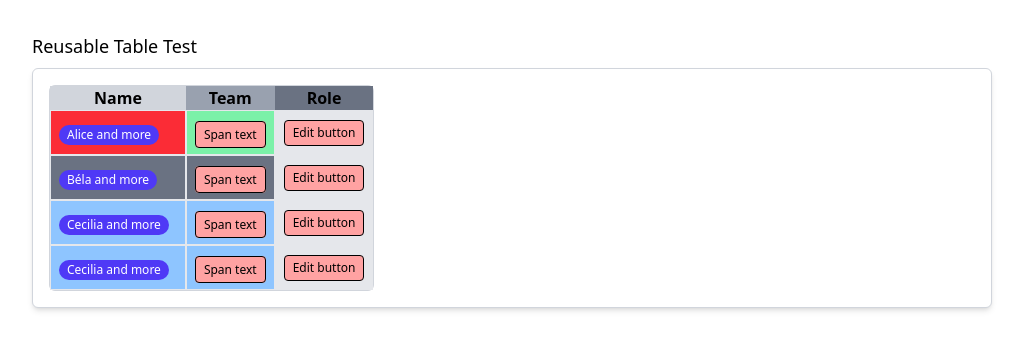
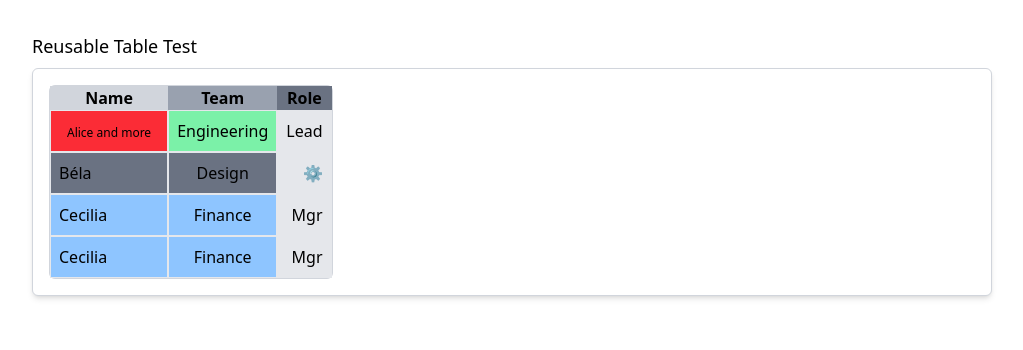
Before and after one commit to r4nd3l/vite-project-dynamic-table, a Vue app: page / in a window 1280 px wide. Shown: the top 350 px of the page, without its empty margins (128-1151 px from the left). Built offline with nearby package versions, Linux system fonts and the light colour scheme.

Commit message:
updated styles

```diff
--- a/src/App.vue
+++ b/src/App.vue
@@ -2,12 +2,12 @@
   <main class="p-8 space-y-10 max-w-screen-lg mx-auto">
     <section>
       <h2 class="text-lg font-medium mb-2">Reusable Table Test</h2>
-      <ReusableTable :config="explicit" />
+      <ReusableTable :config="reusableTableConfiguration" />
     </section>
   </main>
 </template>
 
 <script setup lang="ts">
 import ReusableTable from "./components/ReusableTable.vue";
-import { explicit } from "./configs/ReusableTableConfig";
+import { reusableTableConfiguration } from "./configs/ReusableTableConfig";
 </script>
--- a/src/configs/ReusableTableConfig.ts
+++ b/src/configs/ReusableTableConfig.ts
@@ -1,9 +1,20 @@
 import type { TableConfig } from "../types/ReusableTableTypes";
 import Pill from "../components/Pill.vue";
 
-export const explicit: TableConfig = {
-  // rows: 3,
-  // cols: 3,
+export const reusableTableConfiguration: TableConfig = {
+  /*
+    Table dimensions, if so.
+    Not recommended to set,
+    "data" will handle as it is
+    */
+  //   rows: 3,
+  //   cols: 3,
+
+  /*
+    "data" is a static(!) representation of the table's content
+    "data" content will be overridden if the "cellContent" is set
+    Also "data" is the **map** of the table
+  */
   data: [
     ["Alice", "Engineering", "Lead"],
     ["Béla", "Design", "IC"],
@@ -30,38 +41,50 @@ export const explicit: TableConfig = {
     [undefined, undefined, undefined],
   ],
 
-  // component(s) or native elements per column
+  /*
+    component(s) or native elements per column
+    use "undefined" for no content
+  */
+  //   cellContent: [
+  //     // Column 0 -> Pill with the cell's text
+  //     {
+  //       is: Pill,
+  //       class: "mr-2",
+  //       props: ({ value }) => ({
+  //         text: String(value),
+  //         _class: "bg-indigo-600 text-white",
+  //       }),
+  //     },
+
+  //     // Column 1 -> nothing special (uses default text)
+  //     {
+  //       is: "span",
+  //       class: "px-2 py-1 text-xs border rounded bg-red-300",
+  //       props: () => ({
+  //         type: "span",
+  //       }),
+  //       text: "Span text",
+  //     },
+
+  //     // Column 2 -> a native button
+  //     {
+  //       is: "button",
+  //       class: "px-2 py-1 text-xs border rounded bg-red-300",
+  //       props: ({ row, value }) => ({
+  //         // You can pass DOM listeners right here
+  //         onClick: () => alert(`Row ${row + 1} role: ${value}`),
+  //         type: "button",
+  //       }),
+  //       text: "Edit button",
+  //     },
+  //   ],
+
+  /*
+    Specific cells by making "cellContent" into 2D matrix
+  */
   cellContent: [
-    // Column 0 -> Pill with the cell's text
-    {
-      is: Pill,
-      class: "mr-2",
-      props: ({ value }) => ({
-        text: String(value),
-        _class: "bg-indigo-600 text-white",
-      }),
-    },
-
-    // Column 1 -> nothing special (uses default text)
-    {
-      is: "span",
-      class: "px-2 py-1 text-xs border rounded bg-red-300",
-      props: () => ({
-        type: "span",
-      }),
-      text: "Span text",
-    },
-
-    // Column 2 -> a native button
-    {
-      is: "button",
-      class: "px-2 py-1 text-xs border rounded bg-red-300",
-      props: ({ row, value }) => ({
-        // You can pass DOM listeners right here
-        onClick: () => alert(`Row ${row + 1} role: ${value}`),
-        type: "button",
-      }),
-      text: "Edit button",
-    },
+    [{ is: Pill, props: ({ value }) => ({ text: String(value), klass: "bg-emerald-600 text-white" }) }, undefined, undefined],
+    [undefined, undefined, { is: "button", text: "⚙" }],
+    [undefined, undefined, undefined],
   ],
 };
```
